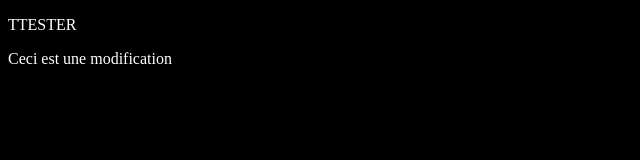
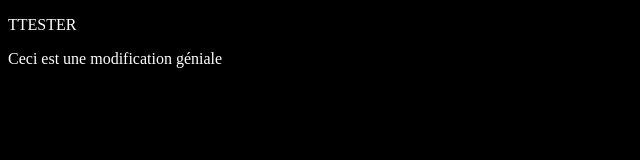
Before and after one commit to Xilit77/tuto-git, a plain HTML site: page index.html in a window 1280 px wide. Shown: the full height of the page, 0-640 px from the left. Drawn offline with Linux system fonts and the light colour scheme.

Commit message:
change words

```diff
--- a/index.html
+++ b/index.html
@@ -12,6 +12,6 @@
 </head>
 <body>
     <p>TTESTER</p>
-    <p>Ceci est une modification</p>
+    <p>Ceci est une modification géniale</p>
 </body>
 </html>
```
